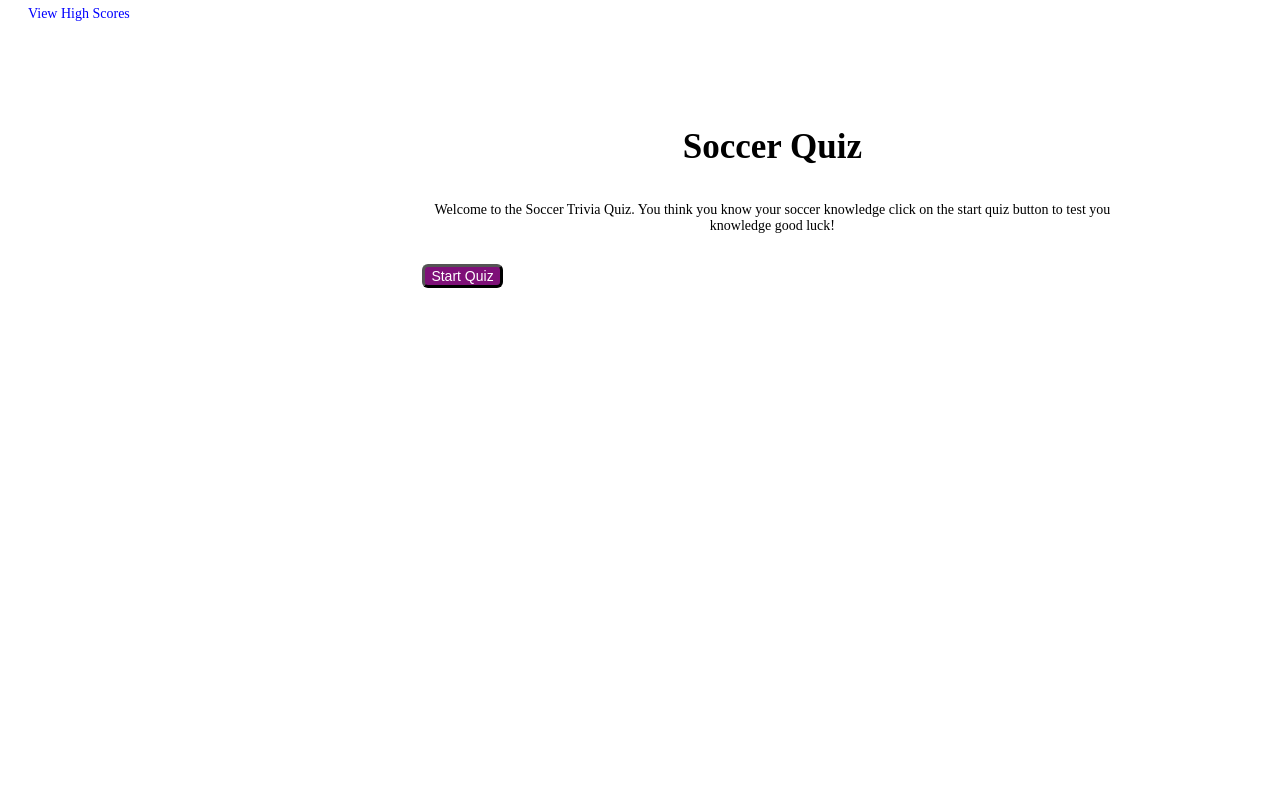
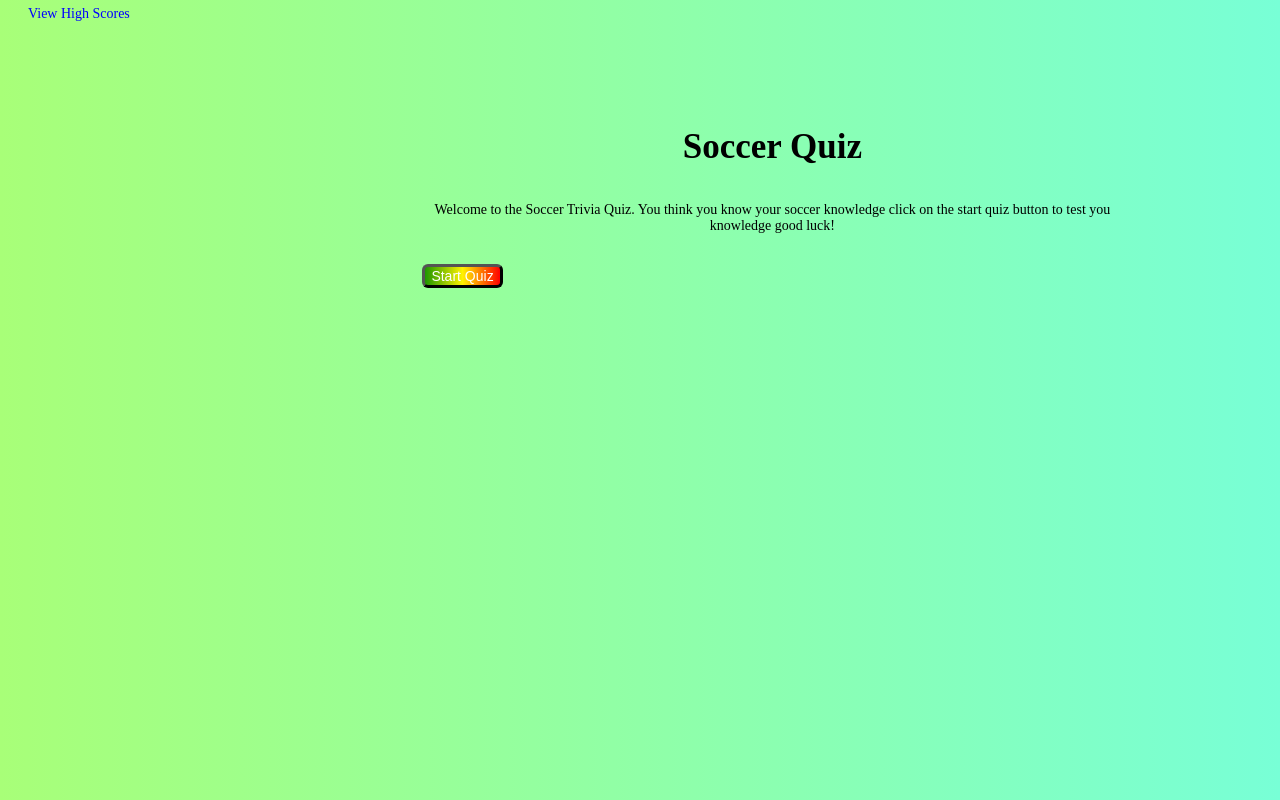
Before and after one commit to Hugo530/Soccer-Quiz, a plain HTML site: page index.html in a window 1280 px wide. Drawn offline with Linux system fonts and the light colour scheme.

Commit message:
FINALLY!

```diff
--- a/assets/style.css
+++ b/assets/style.css
@@ -8,6 +8,7 @@ body {
     width:100%;
     flex-wrap: wrap;
     margin:0;
+    background: linear-gradient(to right, #a8ff78, #78ffd6);
   }
 
   /* Header. Used for View HighScore and View Timer */
@@ -92,7 +93,7 @@ input{
 button {
 
     cursor: pointer;
-    background-color: #7e1078;
+    background: linear-gradient(to right, #1e9600, #fff200, #ff0000);
     color: white;
     margin-right:2em;
     font-size: 1em;
```
